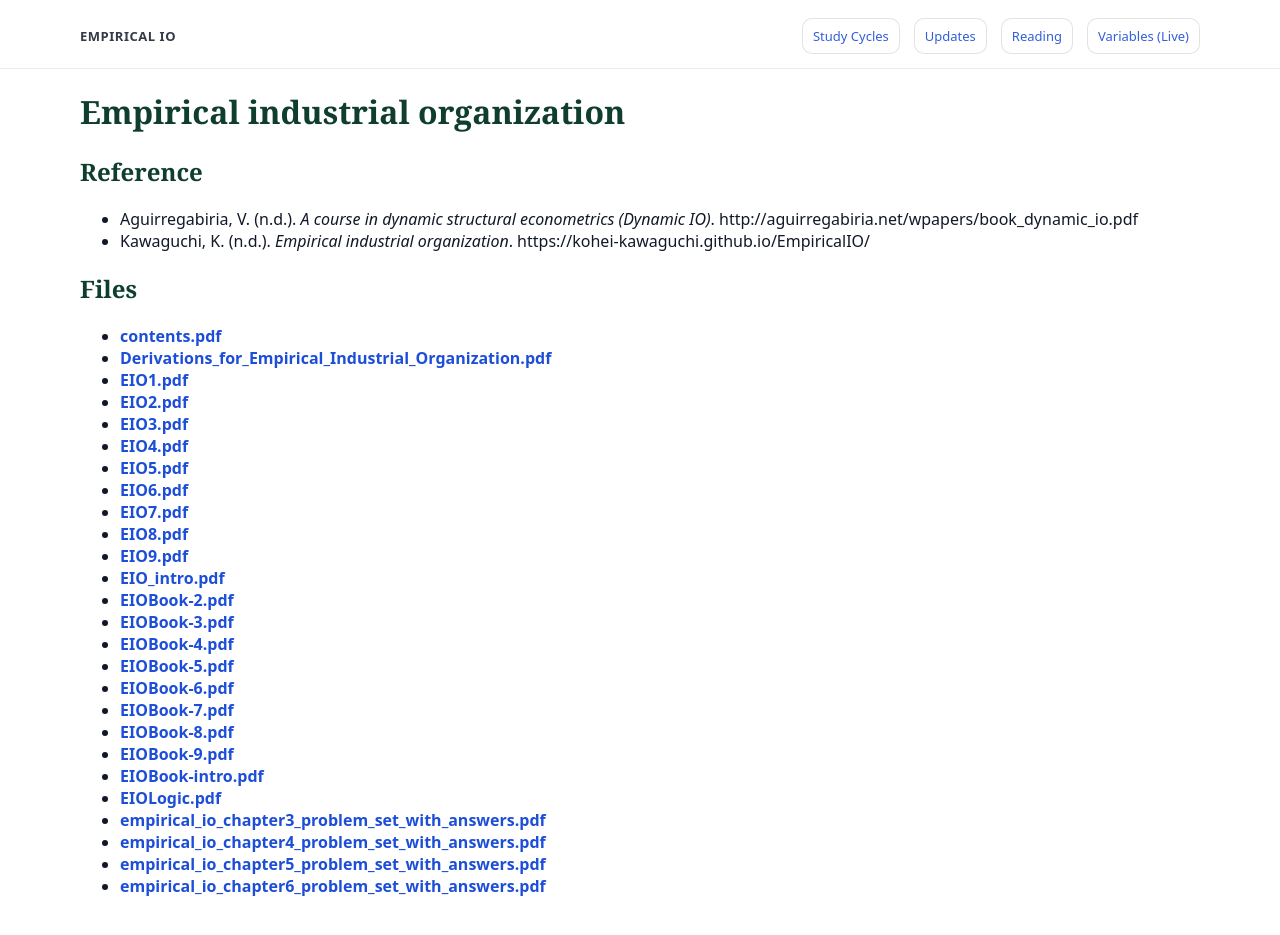
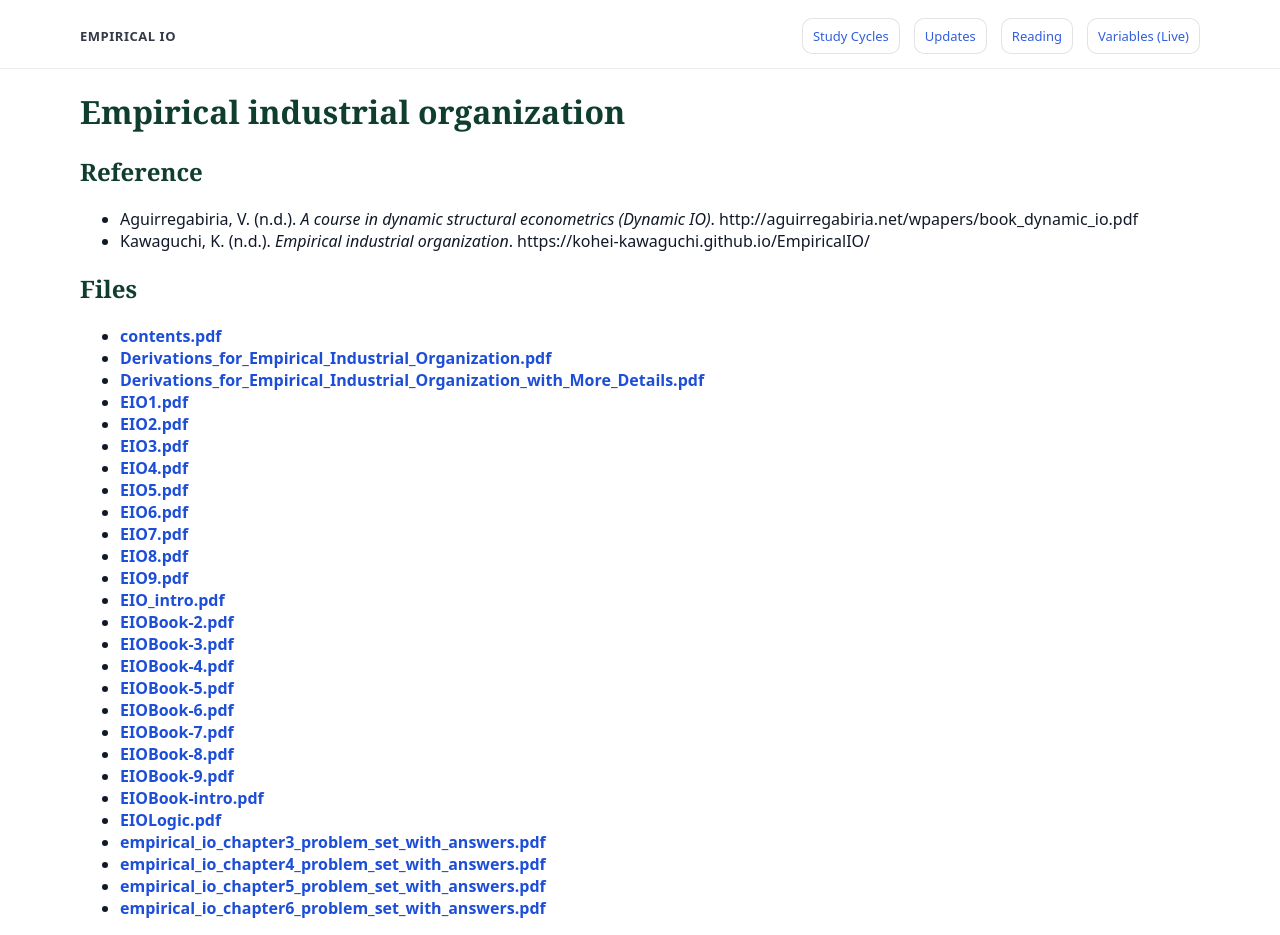
Before and after one commit to yaxinzn/study-archive, a Jekyll site: the page built from materials/eio/index.md, in a window 1280 px wide. Built offline with Jekyll 4.4.1, drawn with Linux system fonts in a browser that asks for light colours; before the commit the page ends 913 px from its top, so only the background shows below that.

Commit message:
chore: auto-update subject indexes

```diff
--- a/materials/eio/index.md
+++ b/materials/eio/index.md
@@ -18,6 +18,7 @@ hide_name: true
 <!-- AUTO-LIST-START -->
 - **[contents.pdf](contents.pdf)**
 - **[Derivations_for_Empirical_Industrial_Organization.pdf](Derivations_for_Empirical_Industrial_Organization.pdf)**
+- **[Derivations_for_Empirical_Industrial_Organization_with_More_Details.pdf](Derivations_for_Empirical_Industrial_Organization_with_More_Details.pdf)**
 - **[EIO1.pdf](EIO1.pdf)**
 - **[EIO2.pdf](EIO2.pdf)**
 - **[EIO3.pdf](EIO3.pdf)**
```
